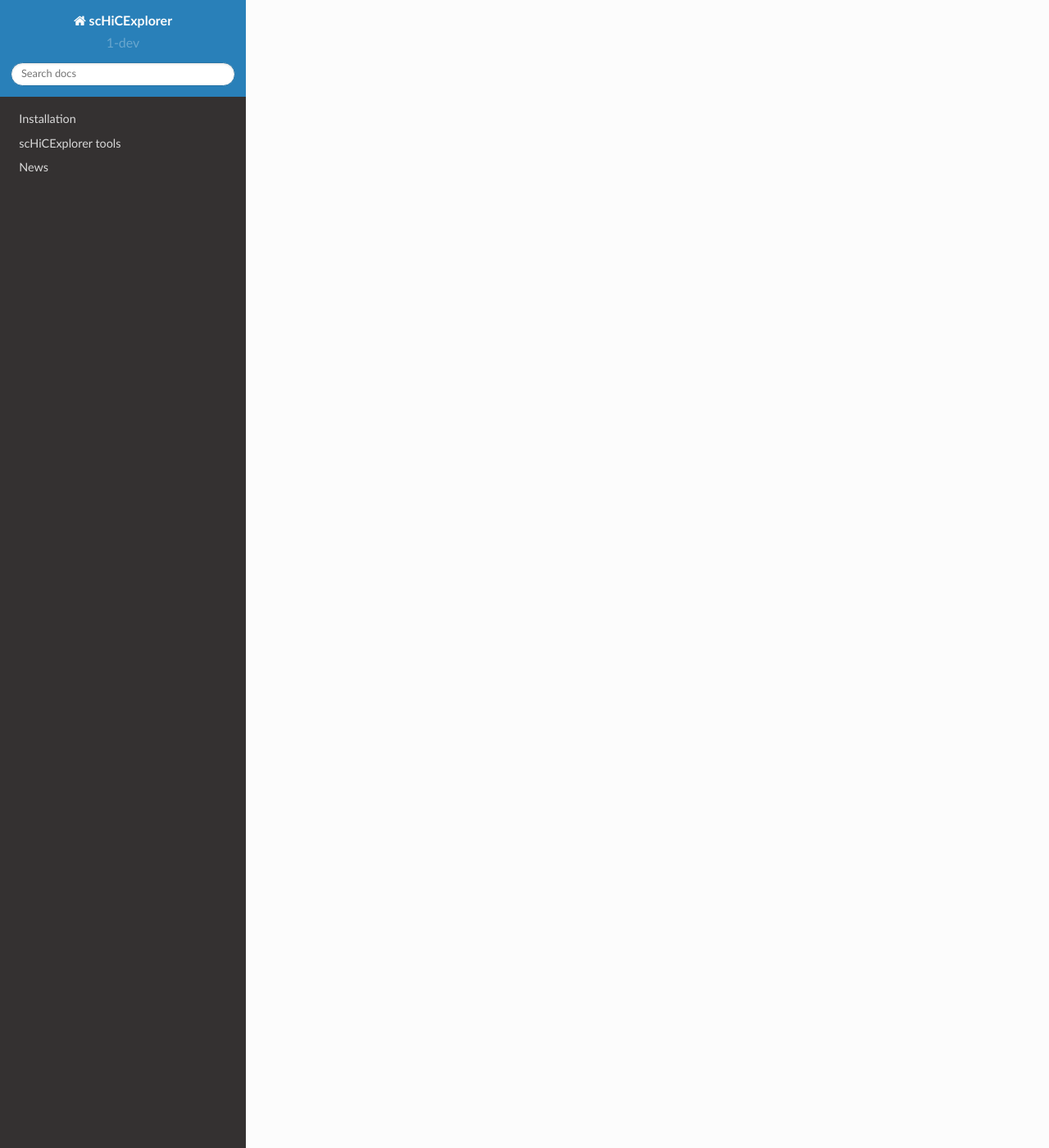
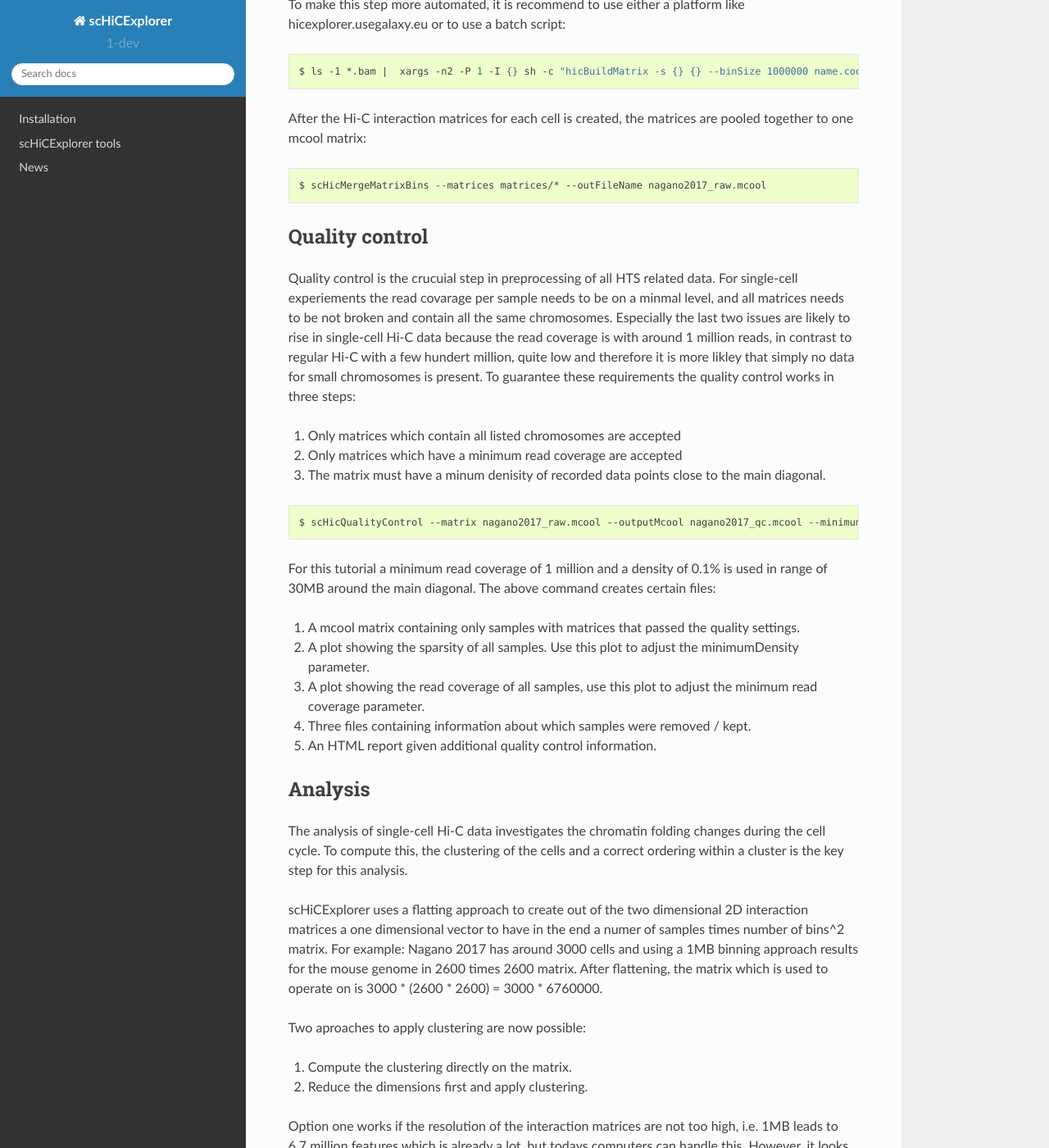
Before and after one commit to joachimwolff/scHiCExplorer, a Sphinx documentation site: the page built from docs/Example_analysis.rst, in a window 1280 px wide and 1400 px high, scrolled down 2707 px. Shown: the whole window at 82% size. Built offline with Sphinx 7.4.7 and the Read the Docs theme 2.0.0, drawn with Linux system fonts in a browser that asks for light colours; some of the changed text lies outside the part shown.

Commit message:
Extend documentation

```diff
--- a/docs/Example_analysis.rst
+++ b/docs/Example_analysis.rst
@@ -15,8 +15,10 @@
 
 **Disclaimer**
 
-To download the data can take a week or two, after demultiplexing and mapping, you need ~ 15 TB of free disk space.
+The raw fastq data is around 1,04 TB of size and the download speed is limited to a few Mb/s by NCBI. To decrease the download time it is recommended to download the files in parallel if enough disk space is available.
+Furthermore, please consider the data needs to be demultiplexed and mapped which needs additional disk space.
 
+If you do not want to download, demultiplex, map and build the matrices on your own, a precomputed mcool matrix is provided #TODO: here.
 
 Download of the fastq files
 ^^^^^^^^^^^^^^^^^^^^^^^^^^^
@@ -55,28 +57,6 @@
 
 Excluded: GSM2598386 / Diploid_27
 
-.. code-block:: bash
-
-    SRR5229059	GSM2476421	Haploid_10
-    SRR5229061	GSM2476422	Haploid_11
-    SRR5229063	GSM2476423	Haploid_12
-    SRR5229065	GSM2476424	Haploid_13
-    SRR5229067	GSM2476425	Haploid_14
-    SRR5229084	GSM2476427	Haploid_16
-    SRR5229086	GSM2476428	Haploid_17
-    SRR5229088	GSM2476429	Haploid_18
-    SRR5229090	GSM2476430	Haploid_19
-    SRR5229103	GSM2476432	Haploid_20
-    SRR5229105	GSM2476433	Haploid_2
-    SRR5229107	GSM2476434	Haploid_3
-    SRR5229111	GSM2476435	Haploid_4
-    SRR5229113	GSM2476436	Haploid_5
-    SRR5229115	GSM2476437	Haploid_6
-    SRR5229117	GSM2476438	Haploid_7
-    SRR5229119	GSM2476439	Haploid_8
-    SRR5229121	GSM2476440	Haploid_9
-
-Excluded: GSM2476426 / Haploid_15 and GSM2476431 / Haploid_1
 
 Download the each file via:
 
@@ -99,21 +83,112 @@
     $ scHicDemultiplex -f "FASTQ_FILE" --srrToSampleFile samples.txt --barcodeFile GSE94489_README.txt --threads 20
 
 
+scHicDemultiplex creates a folder 'demultiplexed' containing the demultiplexed fastq files splitted as forward and reverse reads and follows the scheme:
 
-After demultiplexing, each forward and reverse strand file needs to be mapped as usual in Hi-C as single-paired files:
+.. code-block::
+
+    sample_id_barcode_RX.fastq.gz
+
+For example:
+
+.. code-block::
+
+    Diploid_15_AGGCAGAA_CTCTCTAT_R1.fastq.gz
+
+
+Please consider that the time to demultiplex the file SRR5229025, which itself is 4.1 GB takes already ~35 mins, to demultiplex the full 1 TB dataset will take around 6 days to compute.
+
+
+Mapping
+^^^^^^^
+
+After demultiplexing, each forward and reverse strand file needs to be mapped as usual in Hi-C as single-paired files. Foe this tutorial we use bowtie2 and the mm10 index:
 
 .. code-block:: bash
 
-    $
+    $ wget ftp://ftp.ccb.jhu.edu/pub/data/bowtie2_indexes/mm10.zip
+    $ mkdir mm10 && unzip mm10.zip -d mm10
+
+
+.. code-block:: bash
+
+    $ bowtie2 -x mm10/mm10 --threads 8 -U ../original_data/SRR1956527_1.fastq.gz --reorder | samtools view -Shb - > SRR1956527_1.bam
+    $ ls demultiplexed |  xargs -n1 -P 5 -I {} sh -c "bowtie2 -x mm10/mm10 --threads 5 -U demultiplexed/{} --reorder | samtools view -Shb - > {}.bam"
+
+
+
+Creation of Hi-C interaction matrices
+^^^^^^^^^^^^^^^^^^^^^^^^^^^^^^^^^^^^^
 
 As a last step, the matrices for each cell need to be created, we use the tool 'hicBuildMatrix' from HiCExplorer:
 
 .. code-block:: bash
 
-    $ hicBuildMatrix
+    $ ls *.bam |  tr '\n' ' ' | xargs -n 2 -P 1 -d ' ' | xargs -n1 -P5 -I {} bash -c 'multinames=$1;outname=$(echo $multinames | cut -d" " -f 1 | sed -r "s?(^.*)_R[12]\..*?\\1?"); mkdir ${outname}_QC && hicBuildMatrix -s $multinames --binSize 1000000 --QCfolder  ${outname}_QC -o ${outname}.cool --threads 4' -- {}
+
 
 To make this step more automated, it is recommend to use either a platform like hicexplorer.usegalaxy.eu or to use a batch script:
 
 .. code-block:: bash
 
     $ ls -1 *.bam |  xargs -n2 -P 1 -I {} sh -c "hicBuildMatrix -s {} {} --binSize 1000000 name.cool"
+
+
+After the Hi-C interaction matrices for each cell is created, the matrices are pooled together to one mcool matrix:
+
+.. code-block:: bash
+
+    $ scHicMergeMatrixBins --matrices matrices/* --outFileName nagano2017_raw.mcool
+
+
+Quality control
+^^^^^^^^^^^^^^^
+
+Quality control is the crucuial step in preprocessing of all HTS related data. For single-cell experiements the read covarage
+per sample needs to be on a minmal level, and all matrices needs to be not broken and contain all the same chromosomes. Especially the last two issues are
+likely to rise in single-cell Hi-C data because the read coverage is with around 1 million reads, in contrast to regular Hi-C with a few
+hundert million, quite low and therefore it is more likley that simply no data for small chromosomes is present.
+To guarantee these requirements the quality control works in three steps:
+
+1. Only matrices which contain all listed chromosomes are accepted
+2. Only matrices which have a minimum read coverage are accepted
+3. The matrix must have a minum denisity of recorded data points close to the main diagonal.
+
+.. code-block:: bash
+
+    $ scHicQualityControl --matrix nagano2017_raw.mcool --outputMcool nagano2017_qc.mcool --minimumReadCoverage 1000000 --minimumDensity 0.001 --maximumRegionToConsider 30000000 --outFileNameReadCoverage read_coverage.png --outFileNameSparsity sparsity.png --chromosomes chr1 chr2 chr4 chr5 chr6 chr7 chr8 chr9 chr10 chr11 chr12 chr13 chr14 chr15 chr16 chr17 chr18 chr19
+
+For this tutorial a minimum read coverage of 1 million and a density of 0.1% is used in range of 30MB around the main diagonal. The above command creates certain files:
+
+1. A mcool matrix containing only samples with matrices that passed the quality settings.
+2. A plot showing the sparsity of all samples. Use this plot to adjust the minimumDensity parameter.
+3. A plot showing the read coverage of all samples, use this plot to adjust the minimum read coverage parameter.
+4. Three files containing information about which samples were removed / kept.
+5. An HTML report given additional quality control information.
+
+
+Analysis
+^^^^^^^^
+
+The analysis of single-cell Hi-C data investigates the chromatin folding changes during the cell cycle.
+To compute this, the clustering of the cells and a correct ordering within a cluster is the key step for this analysis.
+
+scHiCExplorer uses a flatting approach to create out of the two dimensional 2D interaction matrices a one dimensional vector to have in the end
+a numer of samples times number of bins^2 matrix. For example: Nagano 2017 has around 3000 cells and using a 1MB binning approach results for the mouse genome in
+2600 times 2600 matrix. After flattening, the matrix which is used to operate on is 3000 * (2600 * 2600) = 3000 * 6760000.
+
+Two aproaches to apply clustering are now possible:
+
+1. Compute the clustering directly on the matrix.
+2. Reduce the dimensions first and apply clustering.
+
+Option one works if the resolution of the interaction matrices are not too high, i.e. 1MB leads to 6.7 million features which is already a lot, but todays computers can handle this.
+However, it looks different if the resolution is increased to e.g. regular Hi-C matrix resolution of 10kb. In this case the binned matrix is not 2600 * 2600, but 260000 * 260000 which is 67.6 billion.
+To work on such many features would be problematic in terms of computational time and, it is questionable if a computer with enough main memory is available.
+To overcome this, a dimension reduction is necessary. To reduce the number of dimensions scHiCExplorer provides three approaches: MinHash, SVL and Compartments.
+
+The first approach uses a local sensitive hashing approach to compute the nearest neighbors, with it, it reduces the number of dimensions to the number of samples where each entry represents how close the samples are.
+Approach two, SVL for short vs long distances, computes per chromosome the ratio of the sum of short range contancts vs. the sum of long range contacts, the number of dimensions is therefore reduced to the number of to be considered chromosomes.
+Approach number three, compartments, computes the A/B compartments per chromosome and reduces the number of dimensions to the square root.
+
+In the following, all four approaches are shown.
```
Also changed, not shown: other parts of docs/Example_analysis.rst (+4 -0 lines).
